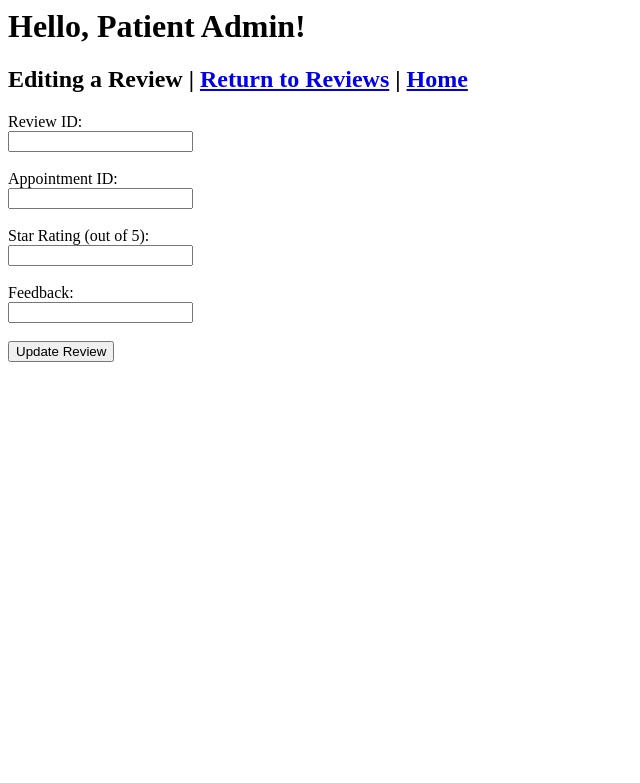
After one commit to MathewAkhil/DatabaseProject, a PHP site: page /review/patient_edit_review.php in a window 1280 px wide. The commit adds this page. Shown: the top 783 px of the page, without its empty margins (0-640 px from the left). Run offline with PHP 8.4, Linux system fonts and the light colour scheme; a user stored in the database is signed in.

Commit message:
patient now has add/edit/delete functionality

```diff
--- /dev/null
+++ b/php/review/patient_edit_review.php
@@ -0,0 +1,58 @@
+<?php
+    session_start();
+
+    // Include the database connection file
+    require_once('../db_conn.php');
+
+    // Check if the form has been submitted
+    if(isset($_POST['submit'])) {
+
+        // Get the form data
+        $review_id = $_POST['review_id'];
+        $appointment_id = $_POST['appointment_id'];
+        $star = $_POST['star'];
+        $feedback_text = $_POST['feedback_text'];
+
+        // Check if there is already a review for this appointment
+        $query = "SELECT * FROM review WHERE Review_ID = '$review_id'";
+        $result = mysqli_query($conn, $query);
+        if(mysqli_num_rows($result) == 0) {
+            echo "Error: This review does not exist. Please verify the info you have input and try again.";
+        }
+        else {
+            // Edit the review data in the database
+            $query = "UPDATE review SET Appointment_ID='$appointment_id', Star='$star', Feedback_Text='$feedback_text' WHERE Review_ID='$review_id'";
+            $result = mysqli_query($conn, $query);
+            header("Location: patient_reviews.php");
+        }
+    }
+?>
+
+<html>
+<head>
+    <title>Patient - Add Review</title>
+</head>
+<body>
+
+<h1>Hello, Patient <?php echo $_SESSION['fname']; ?>!</h1>
+	<h2>Editing a Review | <a href="patient_reviews.php">Return to Reviews</a> | <a href="../patient_home.php">Home</a></h2>
+
+    <form method="post" action="<?php echo $_SERVER['PHP_SELF']; ?>">
+
+        <label for="review_id">Review ID:</label><br>
+        <input type="text" name="review_id" required><br><br>
+
+        <label for="appointment_id">Appointment ID:</label><br>
+        <input type="text" name="appointment_id" required><br><br>
+
+        <label for="star">Star Rating (out of 5):</label><br>
+        <input type="text" name="star"><br><br>
+
+        <label for="feedback_text">Feedback:</label><br>
+        <input type="text" name="feedback_text" required><br><br>
+
+        <input type="submit" name="submit" value="Update Review">
+
+    </form>
+</body>
+</html>
```
Also changed, not shown: php/review/patient_add_review.php (added, +54 -0 lines), php/review/patient_delete_review.php (added, +46 -0 lines), php/review/patient_reviews.php (+13 -10 lines).
